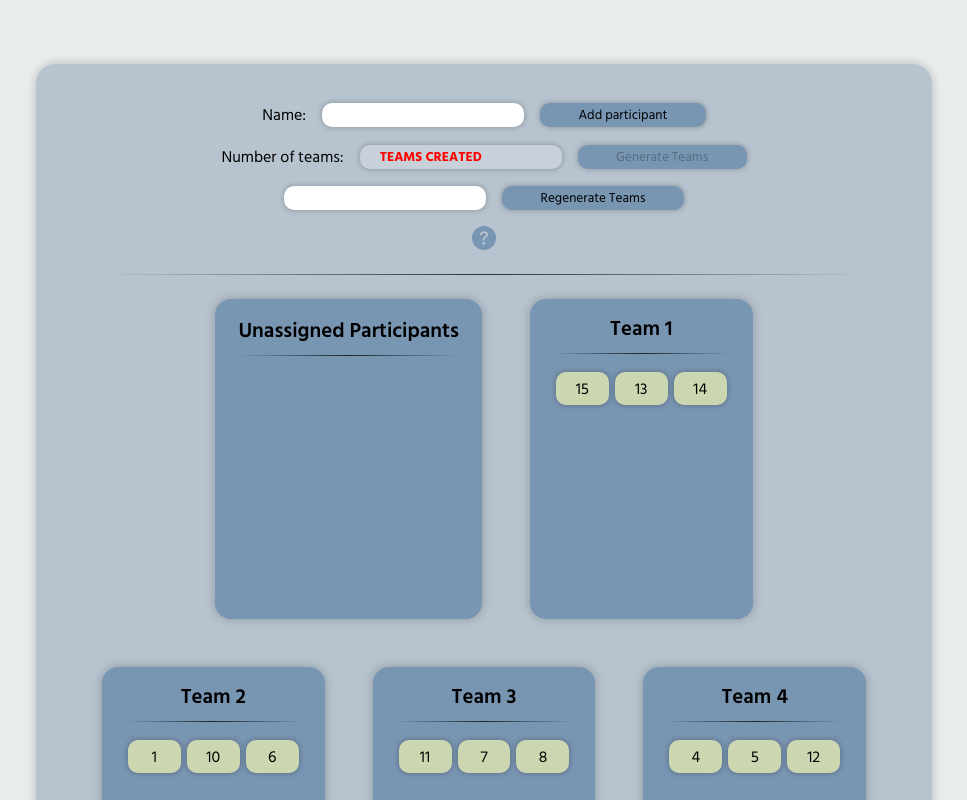
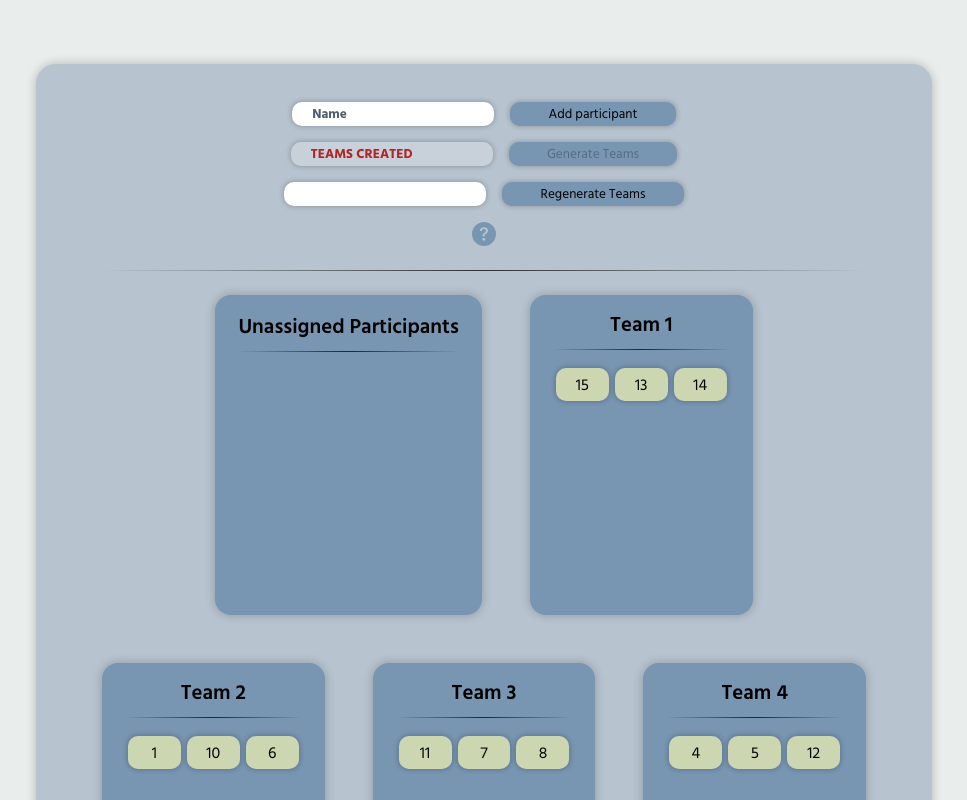
Before and after one commit to yasirozdemir/Team-Generator-App, a plain HTML site: page index.html in a window 1280 px wide. Both pictures are taken after typing "5" into the empty fields and a click on the button "Generate Teams". Shown: the top 800 px of the page, without its empty margins (156-1123 px from the left). Drawn offline with Linux system fonts and the light colour scheme.

Commit message:
basic changes
html: placeholders were used instead of labels

css: a new class created to add red placeholder using javascript

js: a feuture added to change the color of placeholder under specific conditions

```diff
--- a/index.html
+++ b/index.html
@@ -20,13 +20,13 @@
     <div id="main_container">
         <section id="input_container">
             <div>
-                <label for="name_input">Name:</label>
-                <input type="text" id="name_input">
+                <!-- <label for="name_input">Name:</label> -->
+                <input type="text" id="name_input" placeholder="Name">
                 <button id="add-participant_button">Add participant</button>
             </div>
             <div>
-                <label for="number_input">Number of teams:</label>
-                <input type="number" id="number_input" min="1">
+                <!-- <label for="number_input">Number of teams:</label> -->
+                <input type="number" id="number_input" min="1" placeholder="Number of teams">
                 <button id="generate_button">Generate Teams</button>
             </div>
             <div>
--- a/script.js
+++ b/script.js
@@ -51,6 +51,7 @@ function addNewParticipant(eventData) {
       return;
     } else {
       nameInput.setAttribute("placeholder", "Please insert a name!");
+      nameInput.classList.toggle("red-placeholder_class");
       return;
     }
   }
@@ -162,9 +163,6 @@ function generateTeams() {
           let teams = document.getElementsByClassName("teams");
 
           if (parent.childElementCount === 0) {
-            let teamToBeDeleted = document.getElementById(
-              `team-${parseInt(parentID.substring(5))}`
-            );
             let indexOfTeamToBeDeleted = parseInt(parentID.substring(5));
 
             for (let i = indexOfTeamToBeDeleted; i < teams.length; i++) {
@@ -199,6 +197,7 @@ function generateTeams() {
     generateButton.disabled = true;
     numberInput.disabled = true;
     numberInput.setAttribute("placeholder", "TEAMS CREATED");
+    numberInput.classList.toggle("red-placeholder_class");
   } else {
     alert("Please add some names!");
   }
--- a/style.css
+++ b/style.css
@@ -60,8 +60,13 @@ body {
 
 #name_input::placeholder,
 #number_input::placeholder {
-  color: red;
+  color: #4c5e70;
   font-weight: 700;
+}
+
+#name_input.red-placeholder_class::placeholder,
+#number_input.red-placeholder_class::placeholder {
+  color: rgb(179, 35, 35);
 }
 
 #add-participant_button,
```
